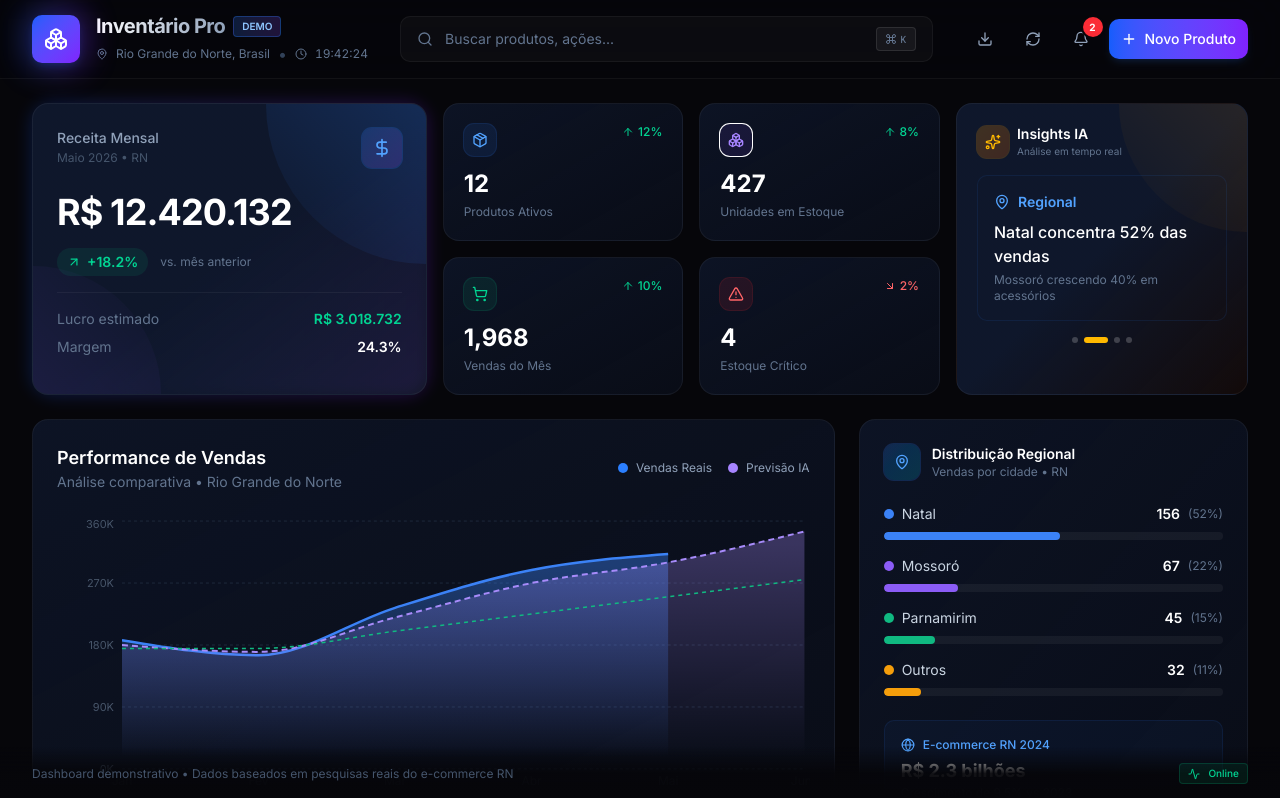
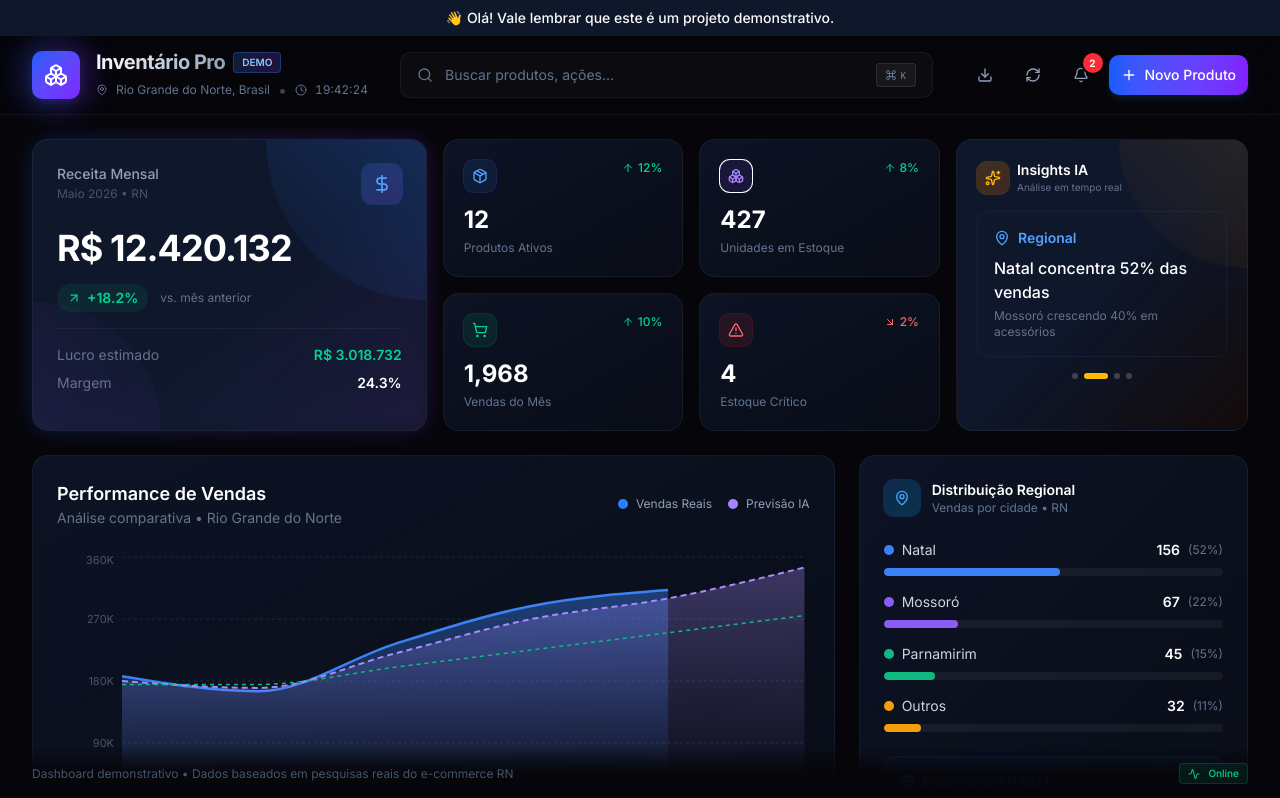
Before and after one commit to mrleorobot/Dashboard_De_Inventario, a Next.js app: page / in a window 1280 px wide. Shown: the top 798 px of the page. Built offline with nearby package versions, Linux system fonts and the light colour scheme.

Commit message:
Update layout.tsx

```diff
--- a/app/layout.tsx
+++ b/app/layout.tsx
@@ -43,6 +43,10 @@ export default function RootLayout({
   return (
     <html lang="en" className="bg-[#06060a]">
       <body className="font-sans antialiased bg-[#06060a]">
+        <div className="bg-slate-900 text-slate-50 text-center py-2 text-sm font-medium">
+  👋 Olá! Vale lembrar que este é um projeto demonstrativo.
+        </div>
+
         {children}
         <Toaster
           theme="dark"
```
